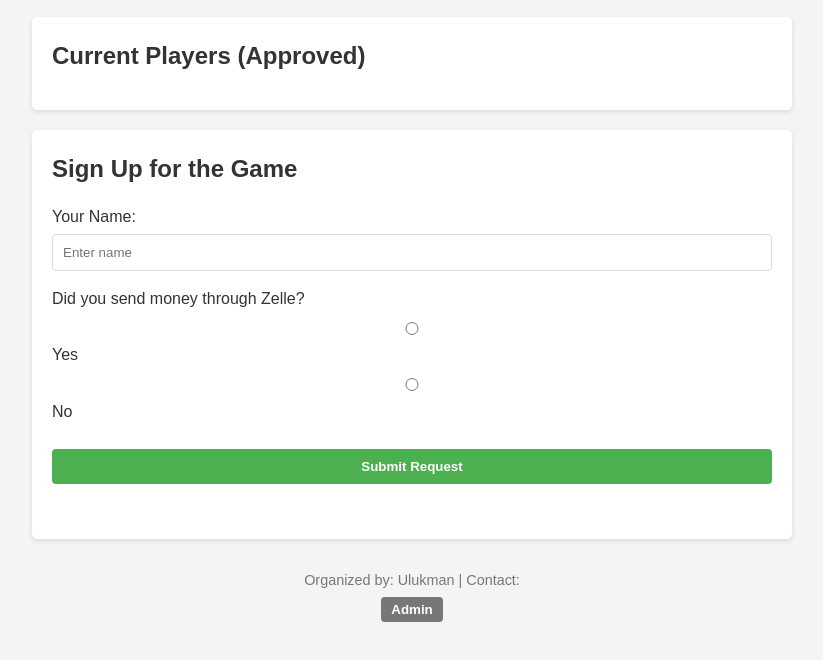
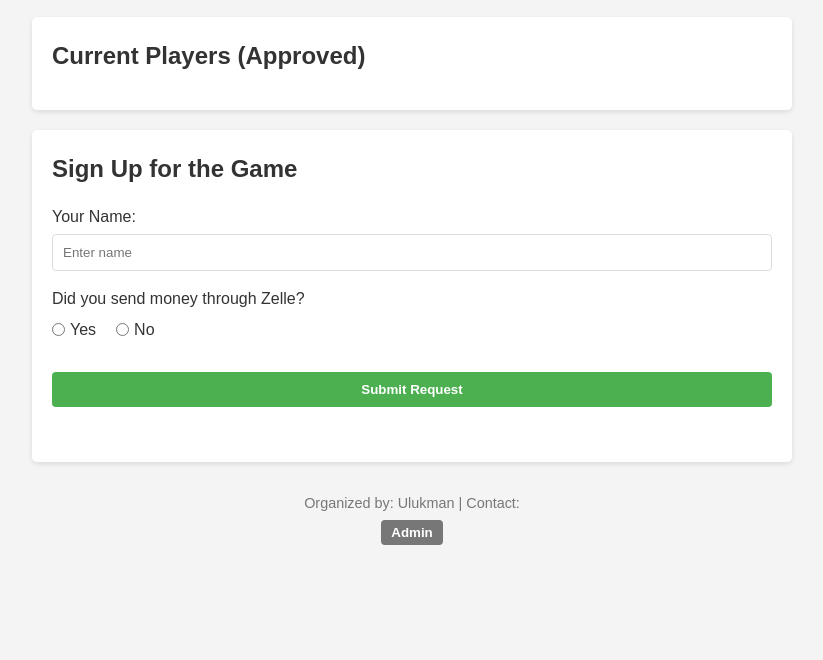
Before and after one commit to Ulukman-soccer/Friday-game, a plain HTML site: page index.html in a window 1280 px wide. Shown: the part 130-790 px from the top of the page, without its empty margins (228-1051 px from the left). Drawn offline with Linux system fonts and the light colour scheme; no server answers.

Commit message:
Update styles.css

```diff
--- a/styles.css
+++ b/styles.css
@@ -16,6 +16,23 @@ body {
     max-width: 800px;
     margin: 0 auto;
     padding: 20px;
+}
+
+.radio-options {
+    display: flex;
+    gap: 20px;
+    margin-top: 5px;
+}
+
+.radio-label {
+    display: flex;
+    align-items: center;
+    cursor: pointer;
+}
+
+.radio-label input {
+    width: auto;
+    margin-right: 5px;
 }
 
 header {
```
